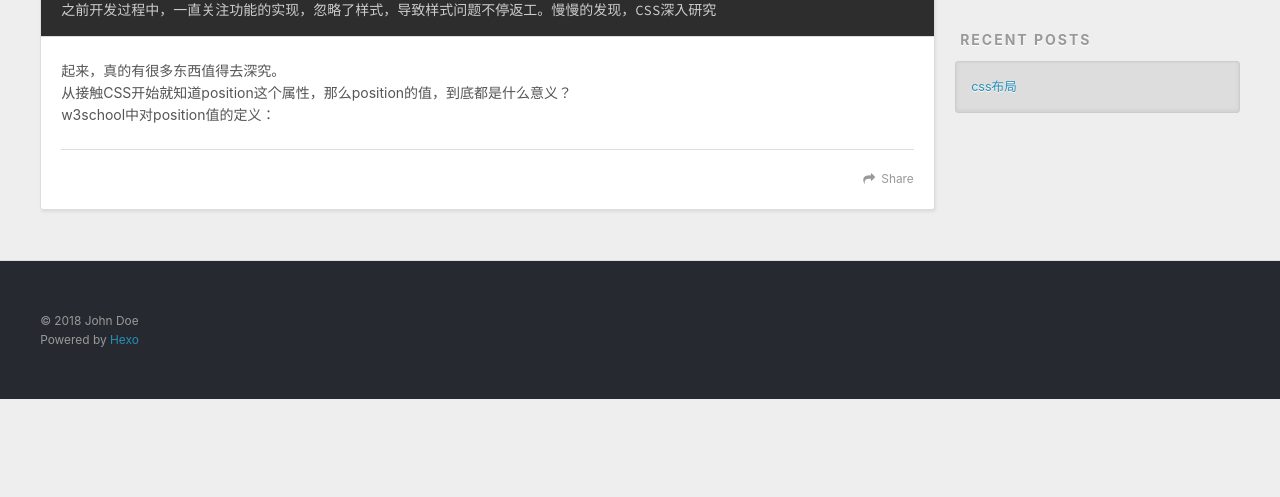
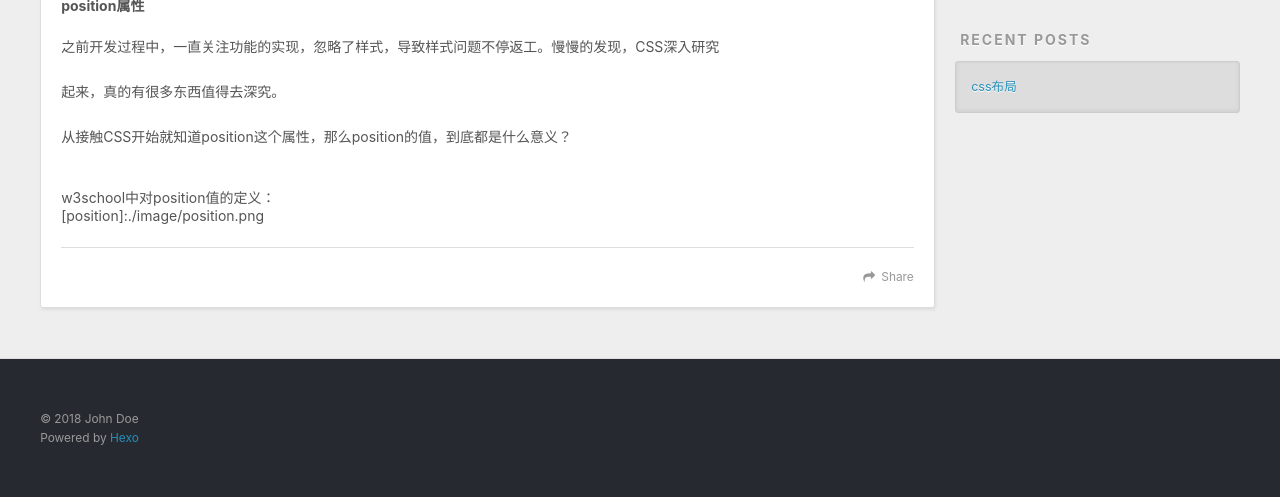
Before and after one commit to BettyDirn/BettyDirn.github.io, a plain HTML site: page 2018/07/16/css布局/index.html in a window 1280 px wide. Shown: the part 448-945 px from the top of the page. Before the commit the page ends 847 px from the top, so only its background shows below. Drawn offline with nearby package versions, Linux system fonts and the light colour scheme.

Commit message:
Site updated: 2018-07-16 17:07:31

```diff
--- a/2018/07/16/css布局/index.html
+++ b/2018/07/16/css布局/index.html
@@ -7,17 +7,17 @@
 
   <title>css布局 | Hexo</title>
   <meta name="viewport" content="width=device-width, initial-scale=1, maximum-scale=1">
-  <meta name="description" content="之前开发过程中，一直关注功能的实现，忽略了样式，导致样式问题不停返工。慢慢的发现，CSS深入研究 起来，真的有很多东西值得去深究。    从接触CSS开始就知道position这个属性，那么position的值，到底都是什么意义？    w3school中对position值的定义：">
+  <meta name="description" content="position属性之前开发过程中，一直关注功能的实现，忽略了样式，导致样式问题不停返工。慢慢的发现，CSS深入研究 起来，真的有很多东西值得去深究。 从接触CSS开始就知道position这个属性，那么position的值，到底都是什么意义？w3school中对position值的定义：[position]:./image/position.png">
 <meta property="og:type" content="article">
 <meta property="og:title" content="css布局">
 <meta property="og:url" content="http://yoursite.com/2018/07/16/css布局/index.html">
 <meta property="og:site_name" content="Hexo">
-<meta property="og:description" content="之前开发过程中，一直关注功能的实现，忽略了样式，导致样式问题不停返工。慢慢的发现，CSS深入研究 起来，真的有很多东西值得去深究。    从接触CSS开始就知道position这个属性，那么position的值，到底都是什么意义？    w3school中对position值的定义：">
+<meta property="og:description" content="position属性之前开发过程中，一直关注功能的实现，忽略了样式，导致样式问题不停返工。慢慢的发现，CSS深入研究 起来，真的有很多东西值得去深究。 从接触CSS开始就知道position这个属性，那么position的值，到底都是什么意义？w3school中对position值的定义：[position]:./image/position.png">
 <meta property="og:locale" content="default">
-<meta property="og:updated_time" content="2018-07-16T08:52:17.402Z">
+<meta property="og:updated_time" content="2018-07-16T09:07:26.841Z">
 <meta name="twitter:card" content="summary">
 <meta name="twitter:title" content="css布局">
-<meta name="twitter:description" content="之前开发过程中，一直关注功能的实现，忽略了样式，导致样式问题不停返工。慢慢的发现，CSS深入研究 起来，真的有很多东西值得去深究。    从接触CSS开始就知道position这个属性，那么position的值，到底都是什么意义？    w3school中对position值的定义：">
+<meta name="twitter:description" content="position属性之前开发过程中，一直关注功能的实现，忽略了样式，导致样式问题不停返工。慢慢的发现，CSS深入研究 起来，真的有很多东西值得去深究。 从接触CSS开始就知道position这个属性，那么position的值，到底都是什么意义？w3school中对position值的定义：[position]:./image/position.png">
 
     <link rel="alternate" href="/atom.xml" title="Hexo" type="application/atom+xml">
 
@@ -86,8 +86,9 @@
 
     <div class="article-entry" itemprop="articleBody">
 
-        <pre><code>之前开发过程中，一直关注功能的实现，忽略了样式，导致样式问题不停返工。慢慢的发现，CSS深入研究
-</code></pre><p>起来，真的有很多东西值得去深究。<br>    从接触CSS开始就知道position这个属性，那么position的值，到底都是什么意义？<br>    w3school中对position值的定义：</p>
+        <h5 id="position属性"><a href="#position属性" class="headerlink" title="position属性"></a>position属性</h5><p></p><p>之前开发过程中，一直关注功能的实现，忽略了样式，导致样式问题不停返工。慢慢的发现，CSS深入研究</p><p></p>
+<p></p><p>起来，真的有很多东西值得去深究。</p><p></p>
+<p></p><p>从接触CSS开始就知道position这个属性，那么position的值，到底都是什么意义？</p><br>w3school中对position值的定义：<br>[position]:./image/position.png<p></p>
 
 
     </div>
```
Also changed, not shown: index.html (+3 -2 lines).
